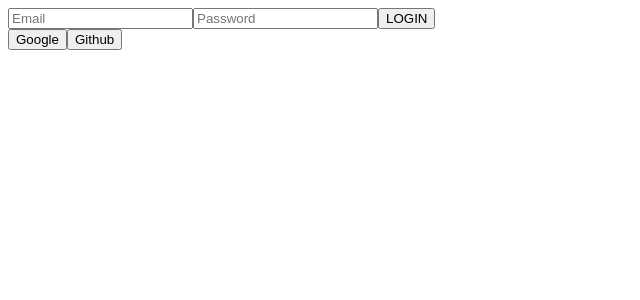
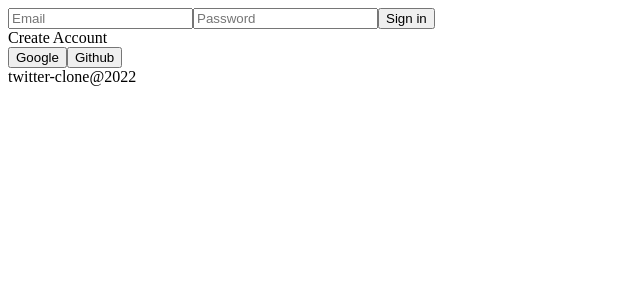
Before and after one commit to yeonghoon123/twitter_clone, a React (Create React App) app: page / in a window 1280 px wide. Shown: the top 300 px of the page, without its empty margins (0-640 px from the left). Built offline with nearby package versions, Linux system fonts and the light colour scheme; no server answers.

Commit message:
firebase login 기능 구현

```diff
--- a/src/components/App.js
+++ b/src/components/App.js
@@ -1,13 +1,27 @@
 import AppRouter from "./Router";
-import { AuthUser } from "../firebase";
-import { useState } from "react";
+import { authService } from "../firebase";
+import { useEffect, useState } from "react";
 
 function App() {
-  const [loginStatus, setLoginStatus] = useState(AuthUser.currentUser); // 로그인 상태 확인 User || null
+  const [pageLoding, setPageLoading] = useState(false); // 페이지 로딩 체크
+  const [loginStatus, setLoginStatus] = useState(false); // 로그인 상태 확인
 
+  useEffect(() => {
+    // 사용자가 로그인 되어있는지 체크
+    authService.onAuthStateChanged( (user) => {
+      if(user){
+        setLoginStatus(true);
+      } else {
+        setLoginStatus(false);
+      }
+
+      setPageLoading(true);
+    })
+  }, [])
   return (
     <>
-      <AppRouter props={loginStatus}/>
+      {pageLoding ? <AppRouter loginStatus={loginStatus}/> : "Page Loading..."}
+      <span>twitter-clone@{new Date().getFullYear()}</span>
     </>
   );
 }
--- a/src/firebase.js
+++ b/src/firebase.js
@@ -1,5 +1,5 @@
 import firebase from "firebase/compat/app";
-import { getAuth } from "firebase/auth";
+import "firebase/compat/auth";
 import "firebase/compat/firestore";
 import "firebase/compat/storage";
 
@@ -16,4 +16,5 @@ const firebaseConfig = {
 // Initialize Firebase
 firebase.initializeApp(firebaseConfig);
 
-export const AuthUser = getAuth();
+// 사용자 인증 정보
+export const authService = firebase.auth();
--- a/src/route/Auth.js
+++ b/src/route/Auth.js
@@ -1,22 +1,53 @@
 import React, { useState } from 'react';
+import { authService } from '../firebase';
 
 export default () => {
-    const [userEmail, setUserEmail] = useState('');
-    const [userPassword, setUserPassword] = useState('');
+    const [userEmail, setUserEmail] = useState(''); // 사용자가 입력한 이메일
+    const [userPassword, setUserPassword] = useState(''); // 사용자가 입력한 비밀번호
+    const [newAccount, setNewAccount] = useState(false); // 사용자가 신규 이용자인지 확인
+    const [errMsg, setErrMsg] = useState(''); // 에러가 날경우 에러 메세지 저장
 
+    // input data가 변했을때 실행
     const onChange = (event) => {
-        const {target : {name, value}} = event;
-        if(name === 'email')
+        const { target: { name, value } } = event; // event안에 target에 들어있는 name, value값 저장
+
+        // name에 값에따라 저장하는 변수가 다름 email : setUserEmail || password : setPassword
+        if (name === 'email')
             setUserEmail(value);
         else
             setUserPassword(value);
     }
+
+    // form에 submit이벤트 작동
+    const onSubmit = async (event) => {
+        event.preventDefault(); // 값이 새로고침 되지않고 사용자가 커스텀할수있게 해줌
+        try {
+            let userData; // 로그인한 유저 정보 저장
+
+            // 신규 이용자인지 아닌지 체크후 신규이용자일경우 계정 생성후 자동 로그인 해준다, 아닐경우 로그인 진행
+            if (newAccount) {
+                userData = await authService.createUserWithEmailAndPassword(
+                    userEmail, userPassword
+                );
+            } else {
+                userData = await authService.signInWithEmailAndPassword(
+                    userEmail, userPassword
+                );
+            }
+        } catch (error) {
+            setErrMsg(error.message);
+        }
+    }
+
+    // 페이지가 로그인과 회원가입을 구분하는 이벤트
+    const toggleSwitch = (event) => setNewAccount(!newAccount)
     return (
         <div>
-            <form>
-                <input name='email' placeholder='Email' value={userEmail} onChange={event => onChange(event)} required />
+            <form onSubmit={onSubmit}>
+                <input name='email' type="email" placeholder='Email' value={userEmail} onChange={event => onChange(event)} required />
                 <input name='password' type="password" placeholder='Password' value={userPassword} onChange={event => onChange(event)} required />
-                <input type="submit" value="LOGIN" />
+                <input type="submit" value={newAccount ? "Create Account" : "Sign in"} />
+                <div onClick={toggleSwitch}>{newAccount ? "Sign In" : "Create Account"}</div>
             </form>
             <button>Google</button>
             <button>Github</button>
--- a/src/route/Home.js
+++ b/src/route/Home.js
@@ -1,3 +1,3 @@
 import React from 'react';
 
-export default () => <span>Home</span>
+export default () => <div>Home</div>
```
